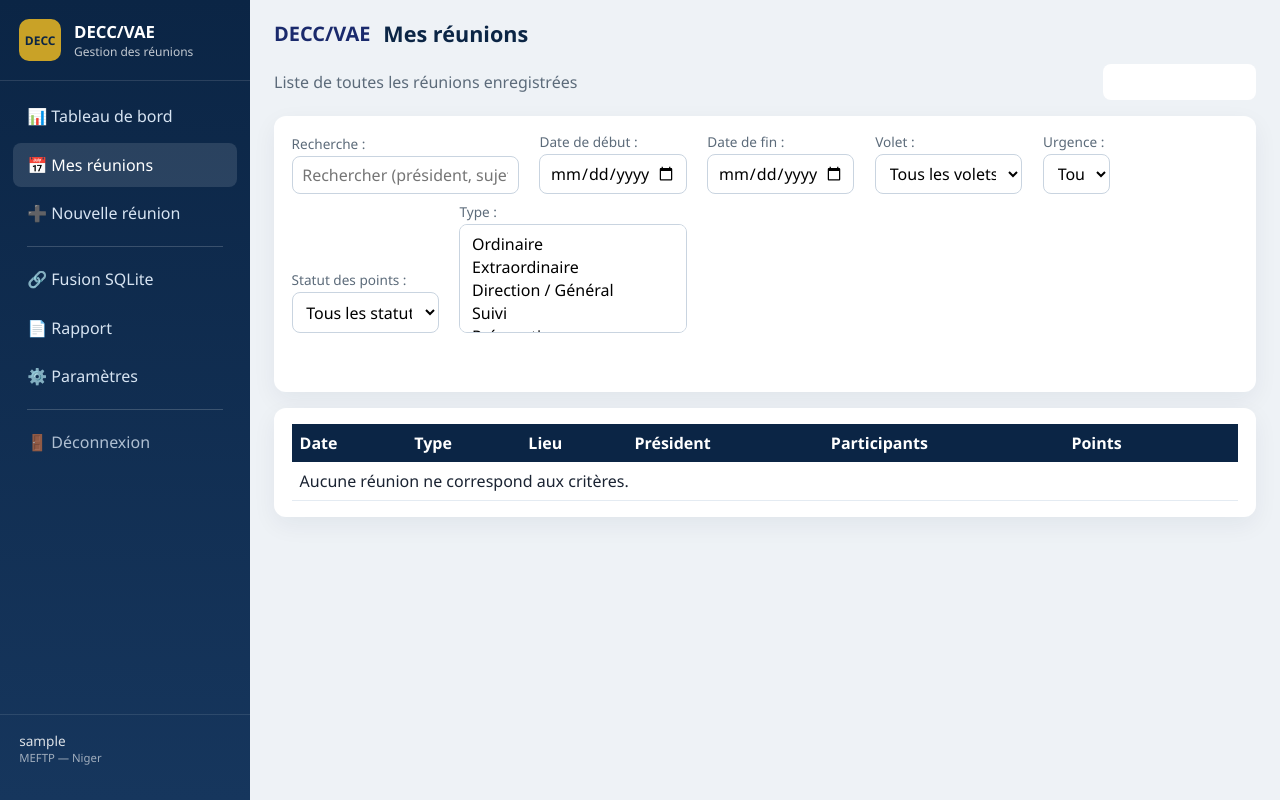
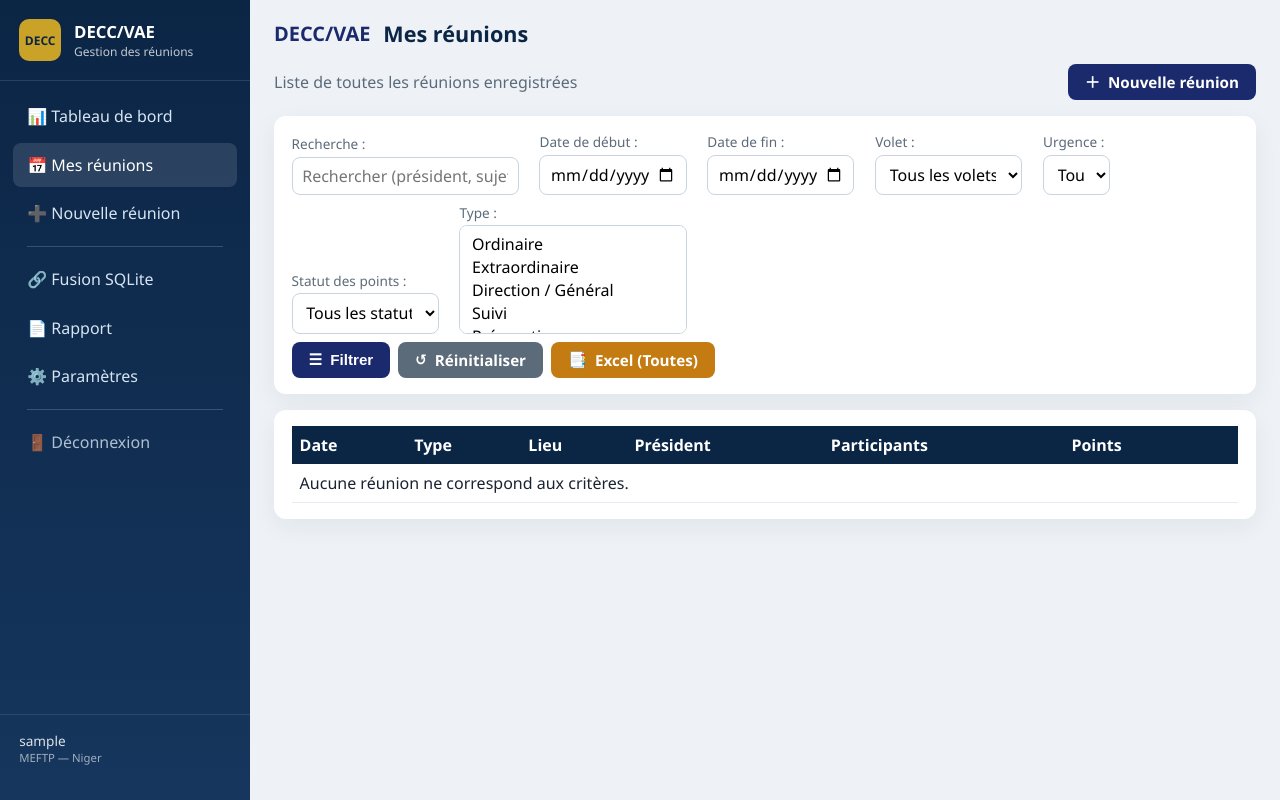
Before and after one commit to irikoyesaabi/decc-vae-reunion, a Django app: page /reunions/ in a window 1280 px wide. Run offline with Django 4.2, Linux system fonts and the light colour scheme; the visitor is signed in with stand-in values (Sample User, id 1); data comes from the database, SQL or seed files in the repository; data that the repository does not hold is empty.

Commit message:
fix: Correction de tous les boutons pour les rendre visibles avec icônes

```diff
--- a/decc_vae/reunions/templates/reunions/base.html
+++ b/decc_vae/reunions/templates/reunions/base.html
@@ -6,6 +6,7 @@
     <meta name="viewport" content="width=device-width, initial-scale=1">
     <title>{% block title %}{% get_app_name %} — Réunions{% endblock %}</title>
     <link rel="stylesheet" href="{% static 'css/style.css' %}">
+    <link rel="stylesheet" href="{% static 'vendor/bootstrap-icons.css' %}">
 </head>
 <body>
 {% get_logo as logo_url %}
--- a/decc_vae/reunions/templates/reunions/dashboard.html
+++ b/decc_vae/reunions/templates/reunions/dashboard.html
@@ -6,7 +6,7 @@
     <div>
         <p class="text-muted mb-0">Bienvenue sur la plateforme de gestion des réunions DECC/VAE</p>
     </div>
-    <a href="{% url 'reunion_create' %}" class="btn btn-primary btn-lg">Nouvelle réunion</a>
+    <a href="{% url 'reunion_create' %}" class="btn btn-primary btn-lg"><i class="bi bi-plus-circle"></i> Nouvelle réunion</a>
 </div>
 <div class="stats-grid">
     <article class="stat-card"><span>Réunions</span><strong>{{ stats.nb_reunions }}</strong></article>
--- a/decc_vae/reunions/templates/reunions/login.html
+++ b/decc_vae/reunions/templates/reunions/login.html
@@ -6,6 +6,7 @@
     <meta name="viewport" content="width=device-width, initial-scale=1.0">
     <title>Connexion - DECC/VAE</title>
     <link rel="stylesheet" href="{% static 'css/style.css' %}">
+    <link rel="stylesheet" href="{% static 'vendor/bootstrap-icons.css' %}">
     <style>
         body.login-page {
             background: linear-gradient(135deg, #1a2a6c 0%, #2c3e7a 100%);
@@ -107,7 +108,9 @@
             <input type="text" class="form-control" id="username" name="username" placeholder="admin" required autofocus>
             <label class="form-label mt-3" for="password">Mot de passe</label>
             <input type="password" class="form-control" id="password" name="password" required>
-            <button type="submit" class="btn btn-primary btn-lg w-100 mt-4">Se connecter</button>
+            <button type="submit" class="btn btn-primary btn-lg w-100 mt-4">
+                <i class="bi bi-box-arrow-in-right"></i> Se connecter
+            </button>
         </form>
 
         <div class="footer">
--- a/decc_vae/reunions/templates/reunions/merge_db.html
+++ b/decc_vae/reunions/templates/reunions/merge_db.html
@@ -8,8 +8,8 @@
         {% csrf_token %}
         {{ form.fichier.label_tag }}{{ form.fichier }}
         <div class="mt-4 d-flex gap-2 flex-wrap">
-            <button class="btn btn-primary btn-lg" type="submit">Lancer la fusion</button>
-            <a class="btn btn-secondary btn-lg" href="{% url 'dashboard' %}">Annuler</a>
+            <button class="btn btn-primary btn-lg" type="submit"><i class="bi bi-database-fill-up"></i> Lancer la fusion</button>
+            <a class="btn btn-secondary btn-lg" href="{% url 'dashboard' %}"><i class="bi bi-arrow-left"></i> Annuler</a>
         </div>
     </form>
 </div>
--- a/decc_vae/reunions/templates/reunions/parametres.html
+++ b/decc_vae/reunions/templates/reunions/parametres.html
@@ -33,14 +33,14 @@
         </div>
 
         <div class="mt-4 d-flex gap-2 flex-wrap">
-            <button type="submit" class="btn btn-success btn-lg">Enregistrer</button>
+            <button type="submit" class="btn btn-primary btn-lg"><i class="bi bi-save"></i> Enregistrer</button>
             {% if instance.logo %}
                 <a href="{% url 'supprimer_logo' %}" class="btn btn-danger btn-lg"
                    onclick="return confirm('Supprimer le logo personnalisé et revenir au logo par défaut ?')">
-                    Supprimer le logo
+                    <i class="bi bi-trash"></i> Supprimer le logo
                 </a>
             {% endif %}
-            <a href="{% url 'dashboard' %}" class="btn btn-secondary btn-lg">Annuler</a>
+            <a href="{% url 'dashboard' %}" class="btn btn-secondary btn-lg"><i class="bi bi-arrow-left"></i> Annuler</a>
         </div>
     </form>
 </div>
--- a/decc_vae/reunions/templates/reunions/point_confirm_delete.html
+++ b/decc_vae/reunions/templates/reunions/point_confirm_delete.html
@@ -6,8 +6,10 @@
     <p>Supprimer le point n° {{ point.numero }} : <strong>{{ point.sujet }}</strong> ?</p>
     <form method="post">
         {% csrf_token %}
-        <button class="btn btn-success" type="submit">Enregistrer la suppression</button>
-        <a class="btn btn-secondary" href="{% url 'reunion_detail' point.reunion_id %}">Annuler</a>
+        <div class="mt-4 d-flex gap-2 flex-wrap">
+            <button class="btn btn-danger btn-lg" type="submit"><i class="bi bi-trash"></i> Supprimer</button>
+            <a class="btn btn-secondary btn-lg" href="{% url 'reunion_detail' point.reunion_id %}"><i class="bi bi-arrow-left"></i> Annuler</a>
+        </div>
     </form>
 </div>
 {% endblock %}
--- a/decc_vae/reunions/templates/reunions/point_form.html
+++ b/decc_vae/reunions/templates/reunions/point_form.html
@@ -17,8 +17,8 @@
         <div class="col-md-6">{{ form.delai.label_tag }}{{ form.delai }}</div>
     </div>
     <div class="mt-4 d-flex gap-2 flex-wrap">
-        <button class="btn btn-success btn-lg" type="submit">Enregistrer</button>
-        <a class="btn btn-secondary btn-lg" href="{% url 'reunion_detail' reunion.pk %}">Annuler</a>
+        <button class="btn btn-primary btn-lg" type="submit"><i class="bi bi-save"></i> Enregistrer</button>
+        <a class="btn btn-secondary btn-lg" href="{% url 'reunion_detail' reunion.pk %}"><i class="bi bi-arrow-left"></i> Annuler</a>
     </div>
 </form>
 {% endblock %}
--- a/decc_vae/reunions/templates/reunions/rapport_complet.html
+++ b/decc_vae/reunions/templates/reunions/rapport_complet.html
@@ -9,9 +9,9 @@
         <div class="col-md-3">{{ form.format.label_tag }}{{ form.format }}</div>
     </div>
     <div class="mt-4 d-flex gap-2 flex-wrap">
-        <button class="btn btn-primary btn-lg" type="submit">Aperçu</button>
-        <button class="btn btn-success btn-lg" type="submit" name="download" value="1">Télécharger</button>
-        <a class="btn btn-secondary btn-lg" href="{% url 'dashboard' %}">Annuler</a>
+        <button class="btn btn-primary btn-lg" type="submit" name="preview"><i class="bi bi-eye"></i> Aperçu</button>
+        <button class="btn btn-success btn-lg" type="submit" name="download" value="1"><i class="bi bi-download"></i> Télécharger</button>
+        <a class="btn btn-secondary btn-lg" href="{% url 'dashboard' %}"><i class="bi bi-arrow-left"></i> Annuler</a>
     </div>
 </form>
 {% if reunions %}
--- a/decc_vae/reunions/templates/reunions/reunion_confirm_delete.html
+++ b/decc_vae/reunions/templates/reunions/reunion_confirm_delete.html
@@ -7,8 +7,10 @@
     <p class="text-danger">Tous les points associés seront également supprimés.</p>
     <form method="post">
         {% csrf_token %}
-        <button class="btn btn-danger btn-lg" type="submit">Supprimer</button>
-        <a class="btn btn-secondary btn-lg" href="{% url 'reunion_detail' reunion.pk %}">Annuler</a>
+        <div class="mt-4 d-flex gap-2 flex-wrap">
+            <button class="btn btn-danger btn-lg" type="submit"><i class="bi bi-trash"></i> Supprimer</button>
+            <a class="btn btn-secondary btn-lg" href="{% url 'reunion_detail' reunion.pk %}"><i class="bi bi-arrow-left"></i> Annuler</a>
+        </div>
     </form>
 </div>
 {% endblock %}
--- a/decc_vae/reunions/templates/reunions/reunion_list.html
+++ b/decc_vae/reunions/templates/reunions/reunion_list.html
@@ -4,7 +4,7 @@
 {% block content %}
 <div class="d-flex justify-content-between align-items-center mb-3 flex-wrap gap-2">
     <p class="text-muted mb-0">Liste de toutes les réunions enregistrées</p>
-    <a href="{% url 'reunion_create' %}" class="btn btn-primary btn-lg">Nouvelle réunion</a>
+    <a href="{% url 'reunion_create' %}" class="btn btn-primary btn-lg"><i class="bi bi-plus-circle"></i> Nouvelle réunion</a>
 </div>
 <form method="get" class="panel filter-panel">
     <div class="row g-2 align-items-end">
@@ -16,9 +16,9 @@
         <div class="col-md-2">{{ form.statut.label_tag }}{{ form.statut }}</div>
         <div class="col-md-3">{{ form.type.label_tag }}{{ form.type }}</div>
         <div class="col-md-9 d-flex gap-2 flex-wrap">
-            <button class="btn btn-primary btn-lg" type="submit">Filtrer</button>
-            <a class="btn btn-secondary btn-lg" href="{% url 'reunion_list' %}">Réinitialiser</a>
-            <a class="btn btn-warning" href="{% url 'export_excel_all' %}?{{ request.GET.urlencode }}">Excel (Toutes)</a>
+            <button class="btn btn-primary btn-lg" type="submit"><i class="bi bi-filter"></i> Filtrer</button>
+            <a class="btn btn-secondary btn-lg" href="{% url 'reunion_list' %}"><i class="bi bi-arrow-counterclockwise"></i> Réinitialiser</a>
+            <a class="btn btn-warning btn-lg" href="{% url 'export_excel_all' %}?{{ request.GET.urlencode }}"><i class="bi bi-file-spreadsheet"></i> Excel (Toutes)</a>
         </div>
     </div>
 </form>
@@ -35,10 +35,10 @@
             <td>{{ r.nombre_participants }}</td>
             <td>{{ r.points.count }}</td>
             <td class="text-nowrap">
-                <a class="btn btn-sm btn-primary" href="{% url 'reunion_detail' r.pk %}">Détail</a>
-                <a class="btn btn-sm btn-danger" href="{% url 'export_pdf' r.pk %}">PDF</a>
-                <a class="btn btn-sm btn-primary" href="{% url 'export_word' r.pk %}">Word</a>
-                <a class="btn btn-sm btn-success" href="{% url 'export_excel' r.pk %}">Excel</a>
+                <a class="btn btn-sm btn-primary" href="{% url 'reunion_detail' r.pk %}"><i class="bi bi-eye"></i> Détail</a>
+                <a class="btn btn-sm btn-danger" href="{% url 'export_pdf' r.pk %}"><i class="bi bi-file-pdf"></i> PDF</a>
+                <a class="btn btn-sm btn-primary" href="{% url 'export_word' r.pk %}"><i class="bi bi-file-word"></i> Word</a>
+                <a class="btn btn-sm btn-success" href="{% url 'export_excel' r.pk %}"><i class="bi bi-file-excel"></i> Excel</a>
             </td>
         </tr>
     {% empty %}
--- a/decc_vae/static/css/decc.css
+++ b/decc_vae/static/css/decc.css
@@ -46,19 +46,23 @@ a { color: var(--accent); text-decoration: none; }
 .stat-card.warn { border-left-color: var(--warn); }
 .stat-card.ok { border-left-color: var(--ok); }
 .btn, button.btn, a.btn {
-  display: inline-block; border: 1px solid transparent; border-radius: 8px; padding: .45rem .85rem;
-  font-size: .9rem; cursor: pointer; background: #fff;
+  display: inline-flex; align-items: center; justify-content: center; gap: .15rem;
+  border: 1px solid transparent; border-radius: 8px; padding: .5rem 1rem;
+  font-size: .95rem; font-weight: 600; cursor: pointer; text-decoration: none;
+  color: #fff; line-height: 1.2;
 }
-.btn-decc, .btn-primary { background: #1a2a6c; color: #fff; font-weight: 600; }
-.btn-success { background: #1e7a46; color: #fff; font-weight: 600; }
-.btn-secondary { background: #5c6b7a; color: #fff; font-weight: 600; }
-.btn-warning { background: #c47b12; color: #fff; font-weight: 600; }
-.btn-info, .btn-info.text-white { background: #3d7ea6; color: #fff; font-weight: 600; }
-.btn-lg { padding: .7rem 1.4rem; font-size: 1.05rem; font-weight: 700; }
-.btn-outline-decc { border-color: var(--navy); color: var(--navy); }
-.btn-outline-secondary { border-color: #c5d0db; color: #445; }
-.btn-outline-danger, .btn-danger { background: var(--danger); color: #fff; }
-.btn-sm { padding: .25rem .5rem; font-size: .8rem; }
+.btn-decc, .btn-primary { background: #1a2a6c; color: #fff; border-color: #1a2a6c; }
+.btn-success { background: #1e7a46; color: #fff; border-color: #1e7a46; }
+.btn-secondary { background: #5c6b7a; color: #fff; border-color: #5c6b7a; }
+.btn-warning { background: #c47b12; color: #fff; border-color: #c47b12; }
+.btn-info, .btn-info.text-white { background: #3d7ea6; color: #fff; border-color: #3d7ea6; }
+.btn-lg { padding: .75rem 1.45rem; font-size: 1.05rem; font-weight: 700; }
+.btn-outline-decc, .btn-outline-primary {
+  background: #fff; border: 2px solid #1a2a6c; color: #1a2a6c;
+}
+.btn-outline-secondary { border-color: #c5d0db; color: #445; background: #fff; }
+.btn-outline-danger, .btn-danger { background: var(--danger); color: #fff; border-color: var(--danger); }
+.btn-sm { padding: .3rem .55rem; font-size: .8rem; }
 .form-control, .form-select, input, select, textarea {
   width: 100%; border: 1px solid #c9d4e0; border-radius: 8px; padding: .45rem .6rem; font: inherit; background: #fff;
 }
--- /dev/null
+++ b/decc_vae/static/vendor/bootstrap-icons.css
@@ -0,0 +1,25 @@
+/* Icônes locales (hors ligne) — sous-ensemble Bootstrap Icons */
+.bi {
+  display: inline-block;
+  font-style: normal;
+  font-weight: 700;
+  line-height: 1;
+  margin-right: .35rem;
+  vertical-align: -0.05em;
+}
+.bi-save::before { content: "💾"; }
+.bi-arrow-left::before { content: "←"; }
+.bi-trash::before { content: "🗑"; }
+.bi-pencil::before { content: "✎"; }
+.bi-file-pdf::before { content: "📄"; }
+.bi-file-word::before { content: "📄"; }
+.bi-file-excel::before { content: "📊"; }
+.bi-file-spreadsheet::before { content: "📑"; }
+.bi-upload::before { content: "⬆"; }
+.bi-download::before { content: "⬇"; }
+.bi-plus-circle::before { content: "＋"; }
+.bi-filter::before { content: "☰"; }
+.bi-arrow-counterclockwise::before { content: "↺"; }
+.bi-box-arrow-in-right::before { content: "→"; }
+.bi-eye::before { content: "👁"; }
+.bi-database-fill-up::before { content: "🗄"; }
```
Also changed, not shown: decc_vae/reunions/templates/reunions/import_excel.html (+7 -3 lines), decc_vae/reunions/templates/reunions/reunion_detail.html (+11 -11 lines), decc_vae/reunions/templates/reunions/reunion_form.html (+6 -2 lines).
